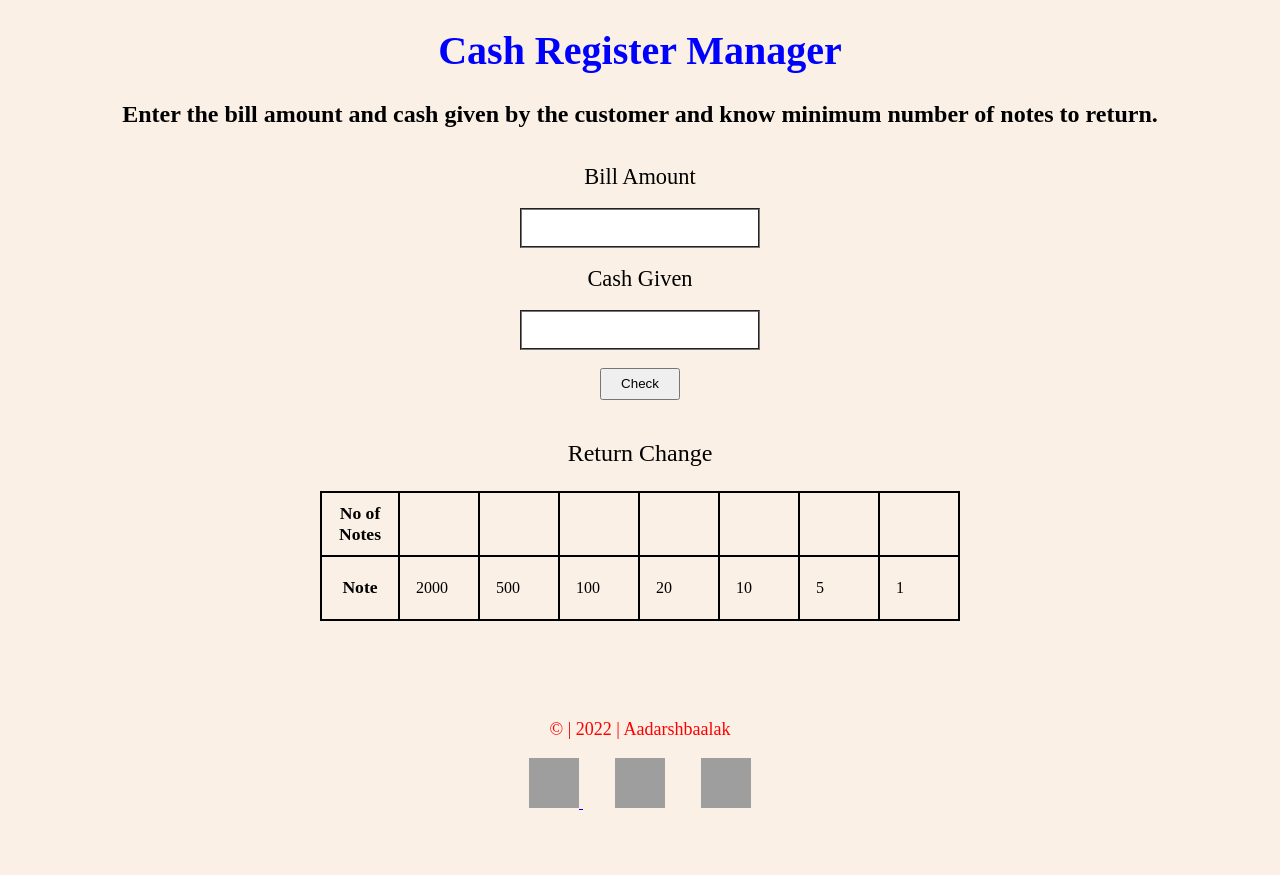
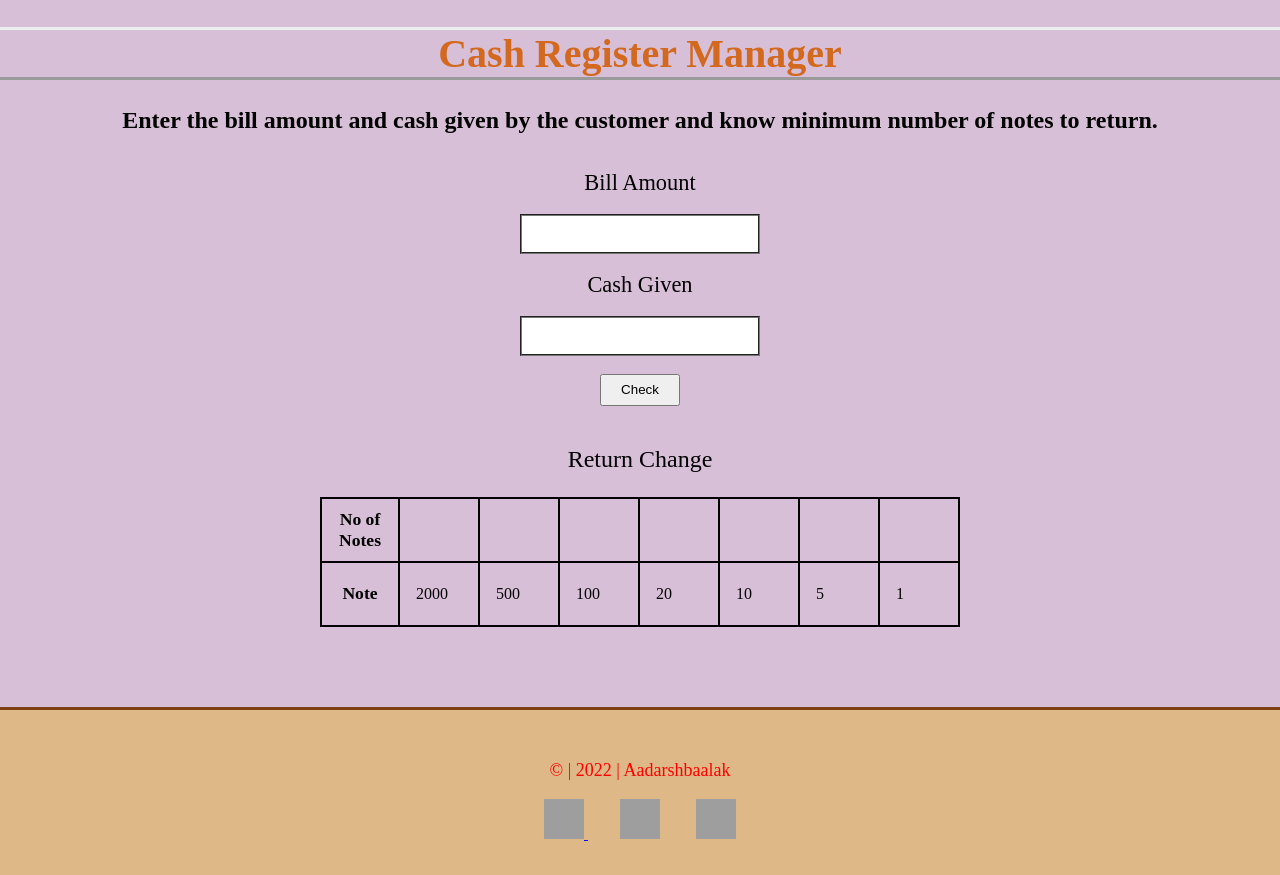
Before and after one commit to Aadarshhardiya/Cash-register-manager, a plain HTML site: page index.html in a window 1280 px wide. Before the commit the page ends 828 px from the top, so only its background shows below. Drawn offline with Linux system fonts and the light colour scheme; grey boxes are pictures that could not be loaded.

Commit message:
do-some-styling

```diff
--- a/index.html
+++ b/index.html
@@ -10,6 +10,8 @@
 </head>
 
 <body>
+    <script src="index.js"></script>
+
     <div class="container">
         <h1 class="heading">Cash Register Manager</h1>
         <b class="description">
@@ -58,19 +60,19 @@
         <p>© | 2022 | Aadarshbaalak</p>
         <ul class="footer-list">
             <li class="list-item-inline">
-                <a class="link" href="https://github.com/"><i><img src="https://adarshportfolio.netlify.app/GitHub.png" style="height: 50px;width: 50px">
+                <a class="link" href="https://github.com/"><i><img src="https://adarshportfolio.netlify.app/GitHub.png" style="height: 40px;width: 40px">
 
                 </i></a>
             </li>
             <li class="list-item-inline">
-                <a class="link" href="https://twitter.com/home"><em><img src="https://chromeapps.club/img/icons/twitter.svg?v=1" style="height: 50px;width: 50px"></em></a>
+                <a class="link" href="https://twitter.com/home"><em><img src="https://chromeapps.club/img/icons/twitter.svg?v=1" style="height: 40px;width: 40px"></em></a>
             </li>
             <li class="list-item-inline">
-                <a class="link" href="https://www.linkedin.com/in/aadarsh-hardiya-2b93791a4/"><em><img src="https://chromeapps.club/img/icons/linkedin.svg?v=1  " style="height: 50px;width: 50px"></em></a>
+                <a class="link" href="https://www.linkedin.com/in/aadarsh-hardiya-2b93791a4/"><em><img src="https://chromeapps.club/img/icons/linkedin.svg?v=1  " style="height: 40px;width: 40px"></em></a>
             </li>
         </ul>
       </footer>
 </body>
-<script src="index.js"></script>
+
 
 </html>
--- a/mark10.css
+++ b/mark10.css
@@ -4,19 +4,22 @@
 }
 
 body{
-    background-color:linen;
+    background-color:thistle;
     margin:0%;
     text-align: center;
 }
 
 .heading {
     text-align: center;
-    color: blue;
-    font-size:250%
+    color:chocolate;
+    font-size:250%;
+    border-bottom: outset;
+    border-top: outset;
 }
 
 .container{
     display:block;
+    padding-bottom: 5rem;
     }
 
 .description{
@@ -85,12 +88,21 @@ caption{
 }
 
 footer p {
-    padding-top: 5rem;
+    padding-top:;
     color: red;
     font-size: large;
 }
 
+
 .list-item-inline{
+    padding: 1rem;
     display: inline;
-    padding: 1rem;
 }
+
+footer{
+    border-top: inset;
+    border-color:chocolate;
+    padding-top:2rem;
+    background-color:burlywood;
+    padding-bottom: 1rem;
+}
```
